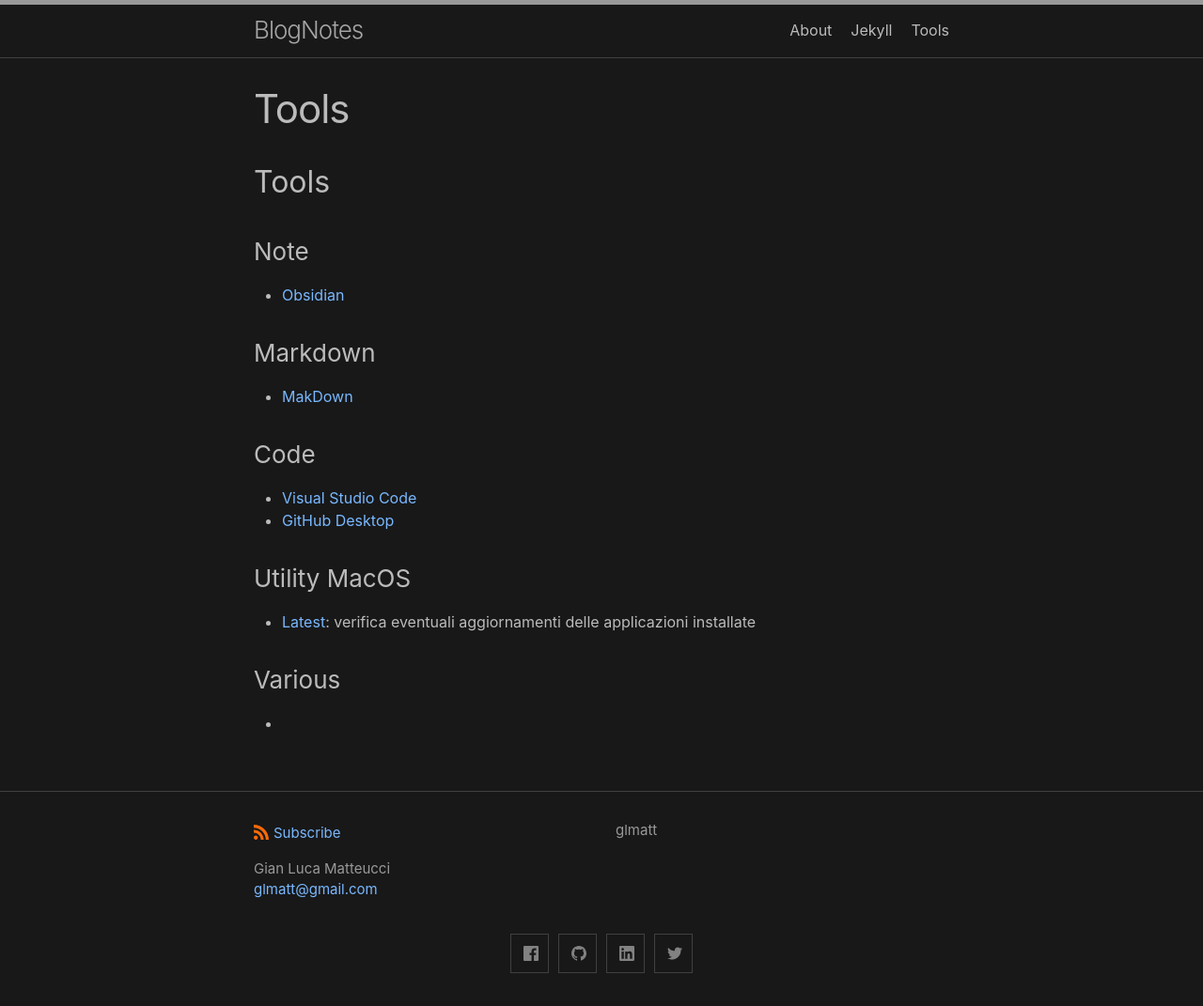
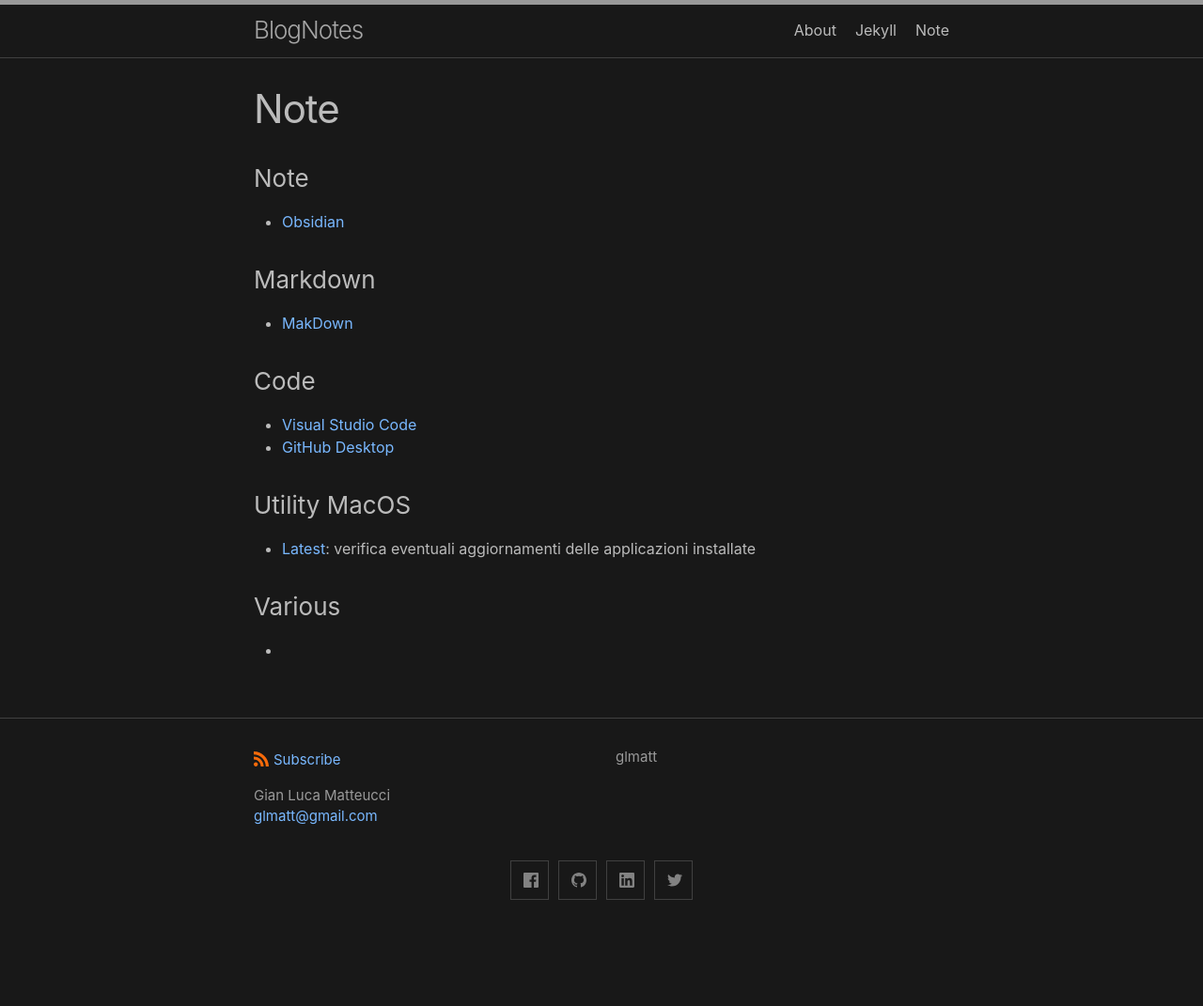
Before and after one commit to glmatt/glmatt.github.io, a Jekyll site: the page built from History.markdown, in a window 1280 px wide. Shown: the whole page at 94% size. Built offline with Jekyll 4.4.1, drawn with Linux system fonts in a browser that asks for light colours; our own code applies the rules of GitHub Pages for plain Markdown files; after the commit the page ends 993 px from its top, so only the background shows below that.

Commit message:
Update History.markdown

```diff
--- a/History.markdown
+++ b/History.markdown
@@ -1,5 +1,3 @@
-## Tools
-
 ### Note
 - [Obsidian](https://obsidian.md/)
 
```
